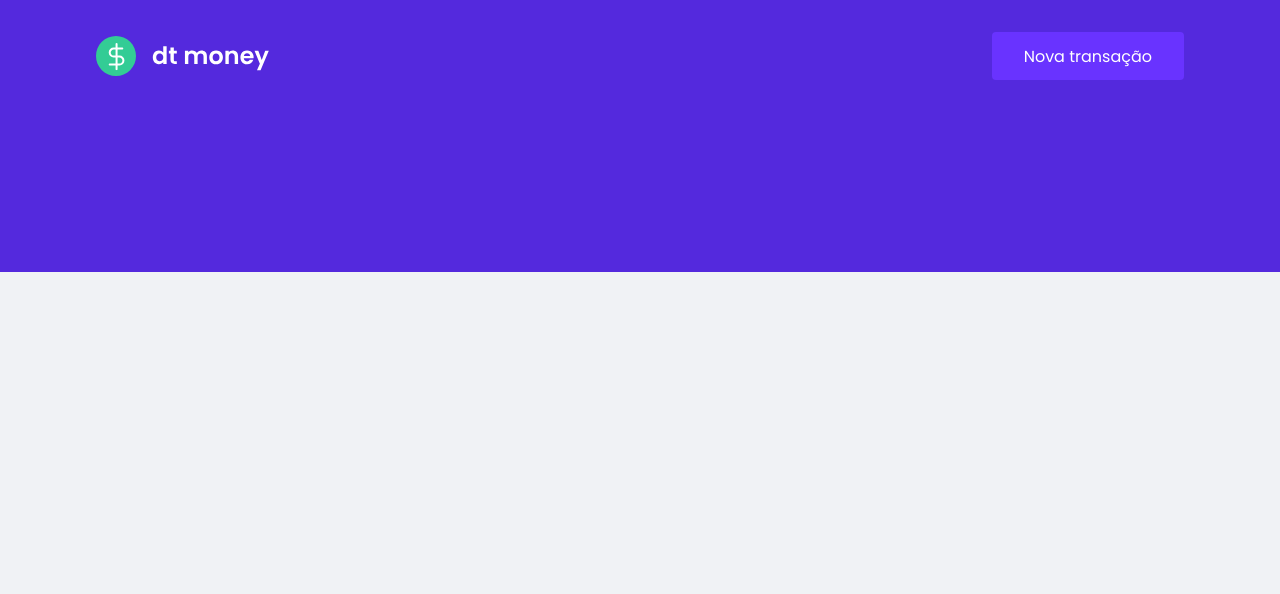
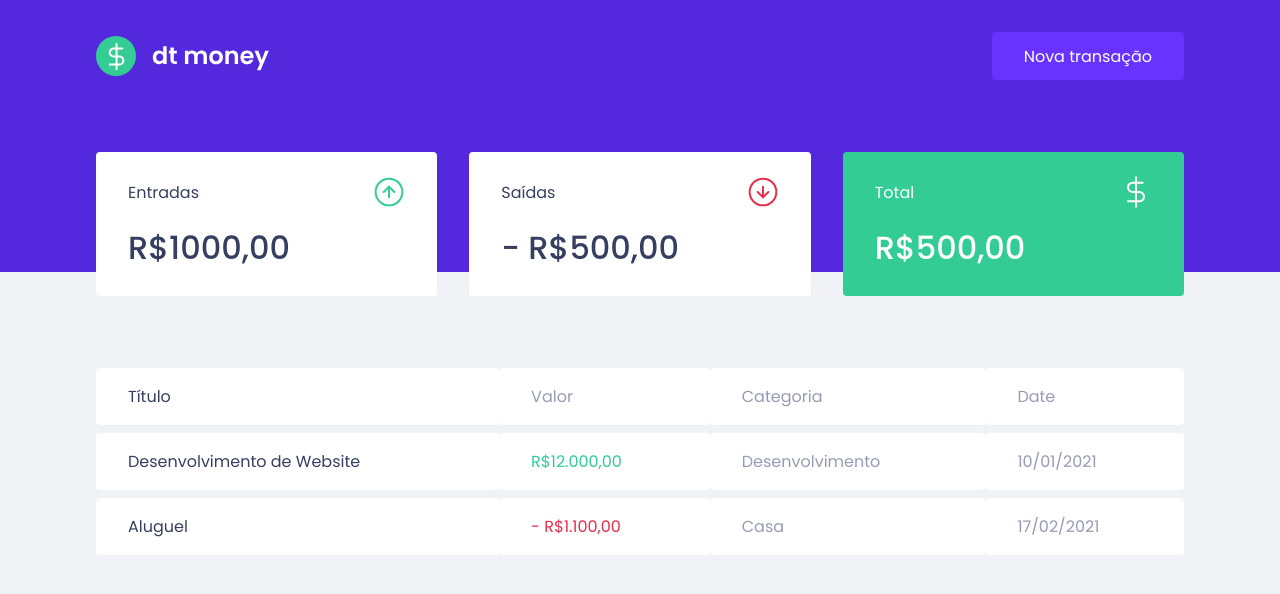
Before and after one commit to eulaludmila/Ignite-React-2021, a React (Create React App) app in the folder dtmoney/: page / in a window 1280 px wide. Shown: the top 594 px of the page. Built offline with nearby package versions, Linux system fonts and the light colour scheme.

Commit message:
feat: TransactionsTable component

```diff
--- a/dtmoney/src/App.tsx
+++ b/dtmoney/src/App.tsx
@@ -1,3 +1,4 @@
+import { Dashboard } from "./components/Dashboard";
 import { Header } from "./components/Header";
 import { GlobalStyle } from "./styles/global";
 
@@ -5,6 +6,7 @@
   return (
     <>
       <Header />
+      <Dashboard />
       <GlobalStyle />
     </>
   );
--- /dev/null
+++ b/dtmoney/src/components/TransactionsTable/index.tsx
@@ -0,0 +1,32 @@
+import { Container } from "./styles"
+
+export function TransactionsTable(){
+  return(
+    <Container>
+      <table>
+        <thead>
+          <tr>
+            <td>Título</td>
+            <td>Valor</td>
+            <td>Categoria</td>
+            <td>Date</td>
+          </tr>
+        </thead>
+        <tbody>
+          <tr>
+            <td>Desenvolvimento de Website</td>
+            <td className="deposit">R$12.000,00</td>
+            <td>Desenvolvimento</td>
+            <td>10/01/2021</td>
+          </tr>
+          <tr>
+            <td>Aluguel</td>
+            <td className="withdraw">- R$1.100,00</td>
+            <td>Casa</td>
+            <td>17/02/2021</td>
+          </tr>
+        </tbody>
+      </table>
+    </Container>
+  )
+}
--- /dev/null
+++ b/dtmoney/src/components/TransactionsTable/styles.ts
@@ -0,0 +1,37 @@
+import styled from "styled-components";
+
+export const Container = styled.div`
+  margin-top: 4rem;
+  table{
+    width: 100%;
+    border-spacing: 0 0.5rem;
+
+    th{
+      color: var(--text-body);
+      font-weight: 400;
+      padding: 1rem 2rem;
+      text-align: left;
+      line-height: 1.5rem;
+    }
+
+    td{
+      padding: 1rem 2rem;
+      border: 0;
+      background: var(--shape);
+      color: var(--text-body);
+      border-radius: 0.25rem;
+
+      &:first-child{
+        color: var(--text-title);
+      }
+
+      &.deposit{
+        color: var(--green);
+      }
+
+      &.withdraw{
+        color: var(--red);
+      }
+    }
+  }
+`
```
